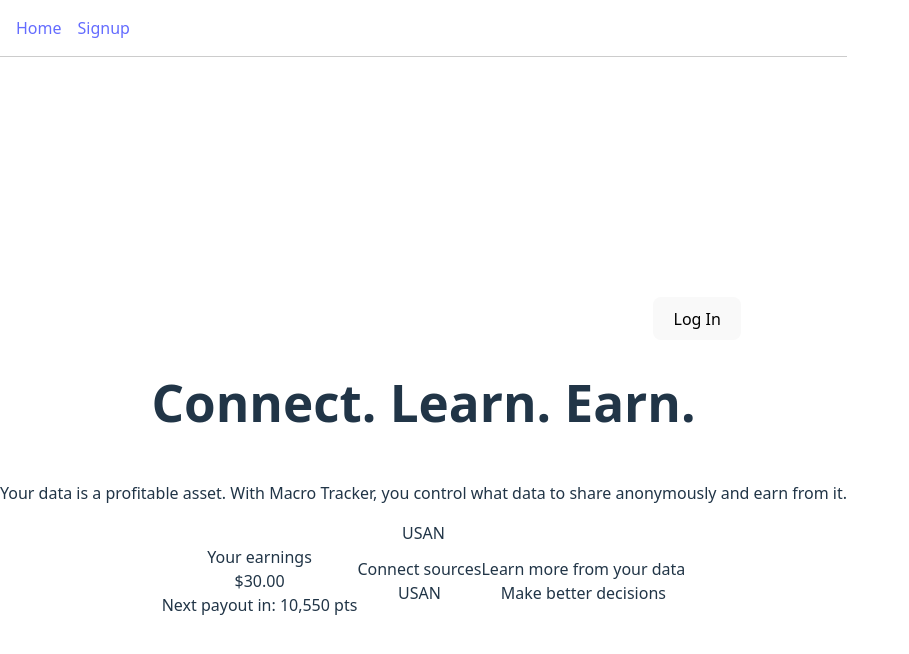
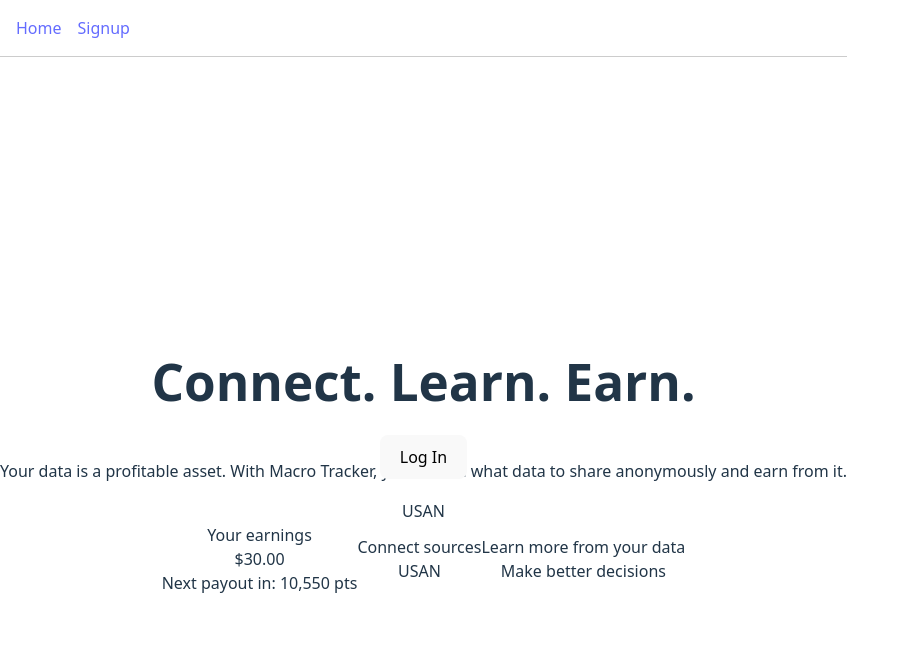
Before and after one commit to Hernerdez/macro_tracker, a React (Vite) app in the folder macro-tracker-frontend/: page / in a window 1280 px wide. Shown: the top 654 px of the page, without its empty margins (0-909 px from the left). Built offline with nearby package versions, Linux system fonts and the light colour scheme; the HTML template or start-up script is replaced by a standard one.

Commit message:
login location

```diff
--- a/macro-tracker-frontend/src/LandingPage.jsx
+++ b/macro-tracker-frontend/src/LandingPage.jsx
@@ -26,8 +26,8 @@
 
   return (
     <div className="relative min-h-screen bg-white overflow-hidden flex flex-col items-center justify-center">
-      {/* Top-right Log In button */}
-      <div className="w-full flex justify-end pr-[25%] pt-6">
+      {/* Log In button pinned to top right */}
+      <div className="fixed top-4 right-8 z-50">
         <button
           onClick={handleLogin}
           className="px-8 py-3 bg-blue-600 text-white rounded-lg shadow transition duration-300 hover:bg-blue-700"
```
